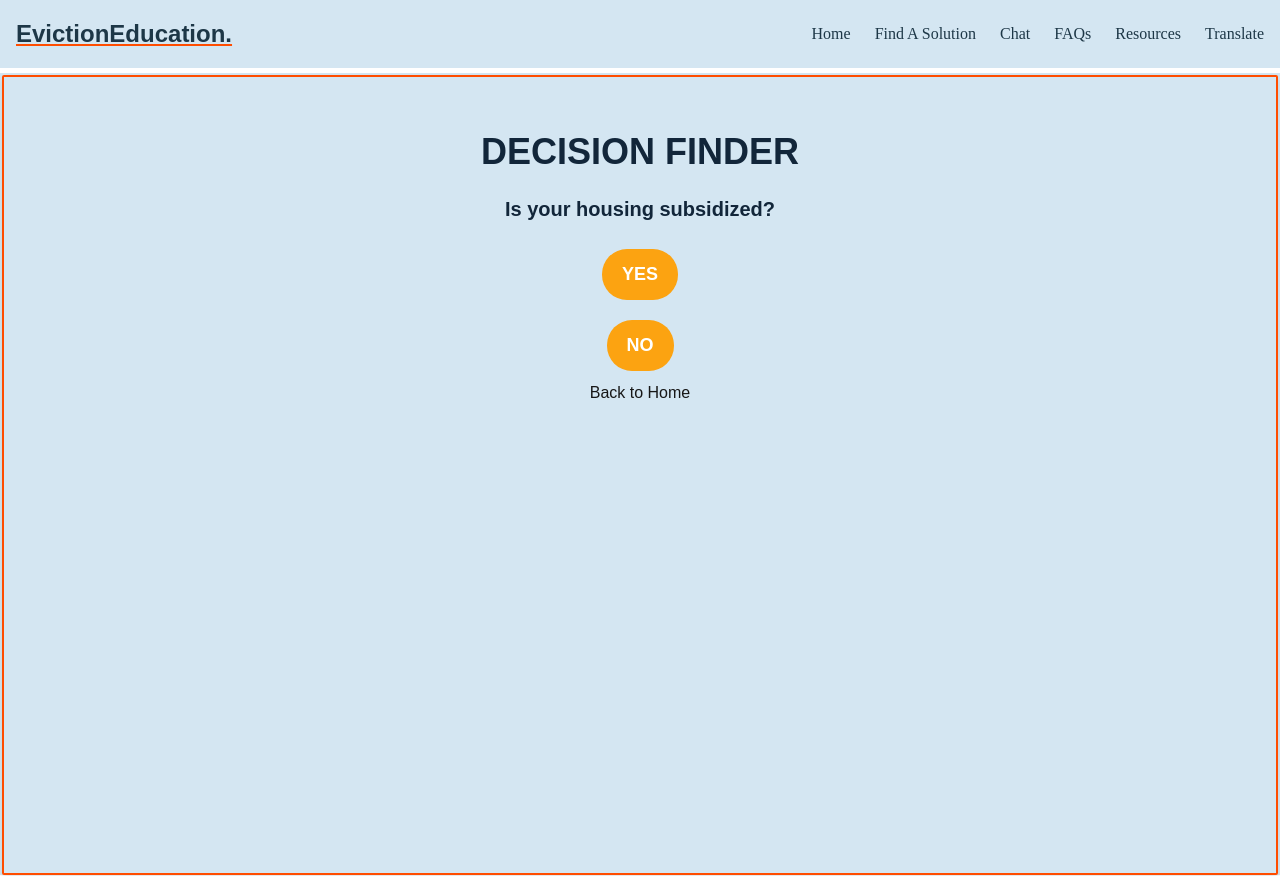
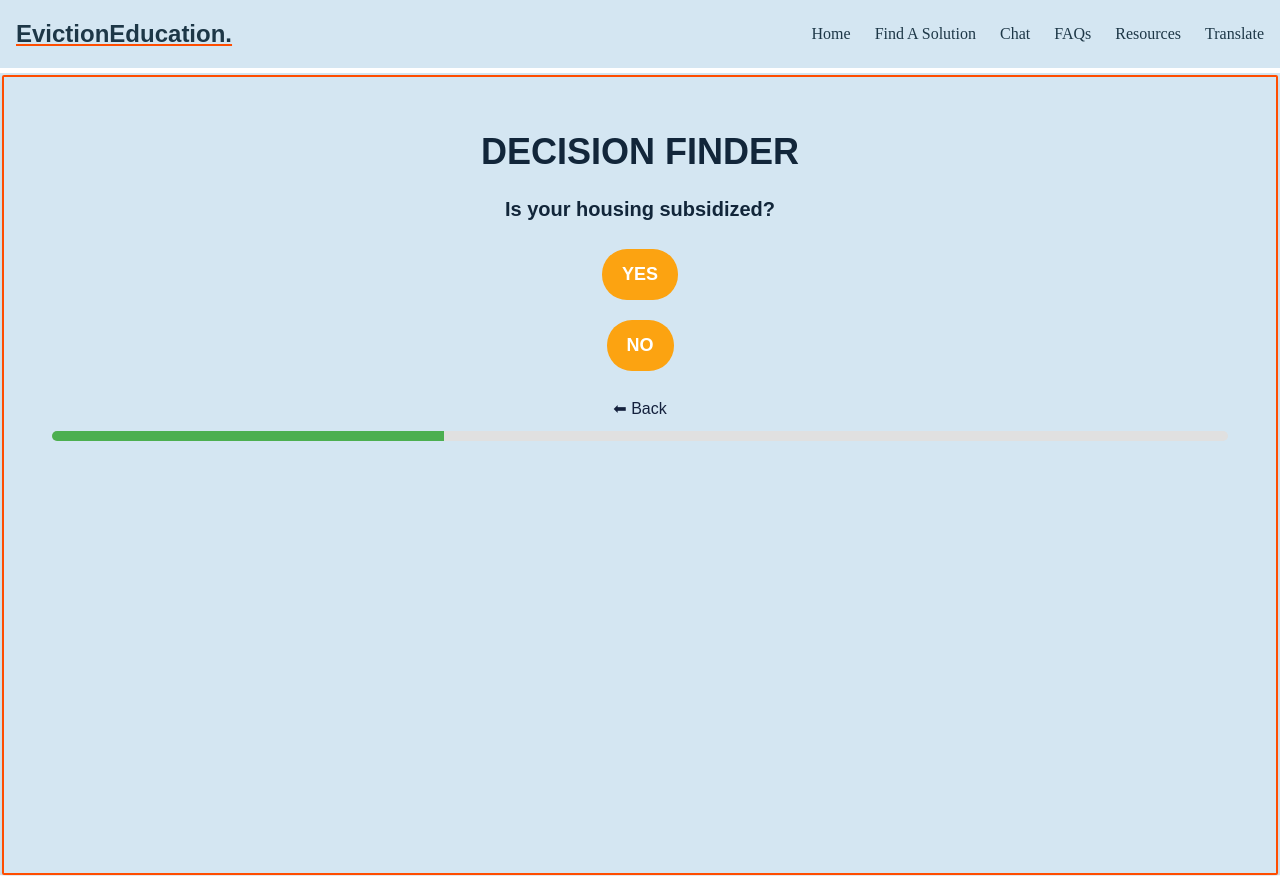
Before and after one commit to aerin-krebs/5915Eviction2, a Next.js app in the folder eviction2app/: page /decision-finder in a window 1280 px wide. Both pictures are taken after a click on the button "30 DAY NOTICE". Built offline with nearby package versions, Linux system fonts and the light colour scheme.

Commit message:
Progress bar

```diff
--- a/eviction2app/src/app/decision-finder/DecisionFinder.module.css
+++ b/eviction2app/src/app/decision-finder/DecisionFinder.module.css
@@ -102,3 +102,23 @@
     /* justify-content: center; */
     align-items: center;
 }
+
+.backButton{
+    padding-top: 1rem;
+    color:#14213d;
+}
+
+.progressBarContainer {
+    width: 100%;
+    height: 10px;
+    background-color: #e0e0e0;
+    border-radius: 5px;
+    overflow: hidden;
+    margin: 10px 0;
+}
+
+.progressBar {
+    height: 100%;
+    background-color: #4caf50;
+    transition: width 0.3s ease-in-out;
+}
--- a/eviction2app/src/app/decision-finder/page.js
+++ b/eviction2app/src/app/decision-finder/page.js
@@ -1,3 +1,118 @@
+// "use client";
+
+// import Link from 'next/link';
+// import Header from '../components/Header.js';
+// import { useState } from 'react';
+// import styles from './DecisionFinder.module.css'; // Import CSS file
+
+// export default function DecisionFinder() {
+//     const [step, setStep] = useState('start');
+
+//     const handleChoice = (nextStep) => {
+//         setStep(nextStep);
+//     };
+
+//     return (
+//         <div className={styles.container}>
+//             <Header/>
+//             <div className={styles.contentBox}>
+//                 <h1 className={styles.title}>Decision Finder</h1>
+
+//                 {step === 'start' && (
+//                     <>
+//                         <p className={styles.question}>Do you have a 3 or 30 day notice?</p>
+//                         <button className={styles.button} onClick={() => handleChoice('30day')}>
+//                             30 Day Notice
+//                         </button>
+//                         <button className={styles.button} onClick={() => handleChoice('3day')}>
+//                             3 Day Notice
+//                         </button>
+//                     </>
+//                 )}
+
+//                 {step === '30day' && (
+//                     <>
+//                         <p className={styles.question}>Is your housing subsidized?</p>
+//                         <button className={styles.button} onClick={() => handleChoice('yes30day')}>
+//                             Yes
+//                         </button>
+//                         <button className={styles.button} onClick={() => handleChoice('no30day')}>
+//                             No
+//                         </button>
+//                     </>
+//                 )}
+
+//                 {step === '3day' && (
+//                     <>
+//                         <p className={styles.question}>Is your housing subsidized?</p>
+//                         <button className={styles.button} onClick={() => handleChoice('yes3day')}>
+//                             Yes
+//                         </button>
+//                         <button className={styles.button} onClick={() => handleChoice('no3day')}>
+//                             No
+//                         </button>
+//                     </>
+//                 )}
+
+//                 {step === 'yes30day' && (
+//                     <>
+//                         <p className={styles.result}>📌 You should contact the Legal Aid Society.</p>
+//                         <Link href="/legal-aid-society" className={styles.link}>
+//                             Get Legal Assistance
+//                         </Link>
+//                     </>
+//                 )}
+
+//                 {step === 'no30day' && (
+//                     <>
+//                         <p className={styles.result}>⚠️ More information needed. Please check local policies.</p>
+//                     </>
+//                 )}
+
+//                 {step === 'yes3day' && (
+//                     <>
+//                         <p className={styles.result}>⚠️ Your notice may contain incorrect statements.</p>
+//                         <Link href="/notice-incorrect-statement" className={styles.link}>
+//                             Learn More
+//                         </Link>
+//                     </>
+//                 )}
+
+//                 {step === 'no3day' && (
+//                     <>
+//                         <p className={styles.question}>Did you successfully mediate?</p>
+//                         <button className={styles.button} onClick={() => handleChoice('yesMediation')}>
+//                             Yes
+//                         </button>
+//                         <button className={styles.button} onClick={() => handleChoice('noMediation')}>
+//                             No
+//                         </button>
+//                     </>
+//                 )}
+
+//                 {step === 'yesMediation' && (
+//                     <>
+//                         <p className={styles.result}>🎉 Congrats, but additional resources may be available.</p>
+//                     </>
+//                 )}
+
+//                 {step === 'noMediation' && (
+//                     <>
+//                         <p className={styles.question}>Check court-specific information.</p>
+//                         <Link href="/court-specific-info" className={styles.link}>
+//                             Court Information
+//                         </Link>
+//                         <p className={styles.question}>Need assistance? Try our chatbot.</p>
+//                         <Link href="/chat" className={styles.link}>
+//                             Open Chatbot
+//                         </Link>
+//                     </>
+//                 )}
+//             </div>
+//         </div>
+//     );
+// }
+
 "use client";
 
 import Link from 'next/link';
@@ -6,17 +121,44 @@ import { useState } from 'react';
 import styles from './DecisionFinder.module.css'; // Import CSS file
 
 export default function DecisionFinder() {
-    const [step, setStep] = useState('start');
+    const [history, setHistory] = useState(['start']);
+
 
     const handleChoice = (nextStep) => {
-        setStep(nextStep);
+        setHistory((prev) => [...prev, nextStep]);
     };
+
+    const handleBack = () => {
+        if (history.length > 1) {
+            setHistory((prev) => prev.slice(0, -1));
+        }
+    };
+
+    const stepMapping = {
+        start: 3, // Estimated remaining steps from "start"
+        "30day": 2,
+        "3day": 2,
+        "yes30day": 0,
+        "no30day": 0,
+        "yes3day": 0,
+        "no3day": 2,
+        "yesMediation": 0,
+        "noMediation": 0
+    };
+
+    const step = history[history.length - 1];
+    const currentStep = history.length - 1;
+    const remainingSteps = stepMapping[step] || 0;
+    const totalSteps = currentStep + remainingSteps;
+    const progress = (currentStep / totalSteps) * 100;
+
 
     return (
         <div className={styles.container}>
             <Header/>
             <div className={styles.contentBox}>
                 <h1 className={styles.title}>Decision Finder</h1>
+
 
                 {step === 'start' && (
                     <>
@@ -109,9 +251,13 @@ export default function DecisionFinder() {
                     </>
                 )}
 
-                <Link href="/" className={styles.backLink}>
-                    Back to Home
-                </Link>
+                {step !== 'start' && (
+                    <button className={styles.backButton} onClick={handleBack}>⬅ Back</button>
+                )}
+
+                <div className={styles.progressBarContainer}>
+                    <div className={styles.progressBar} style={{ width: `${progress}%` }}></div>
+                </div>
             </div>
         </div>
     );
```
